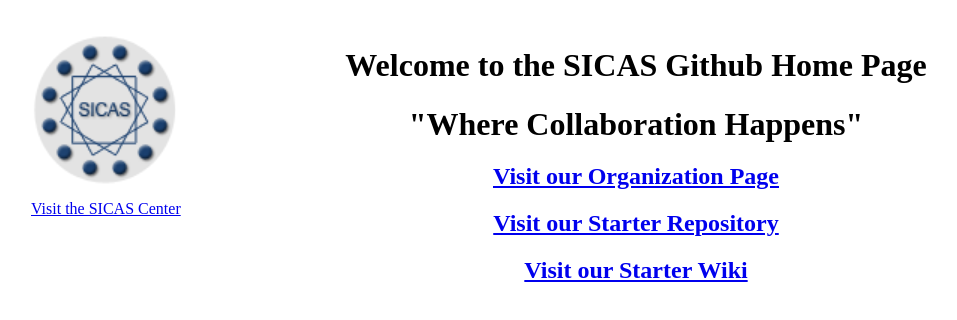
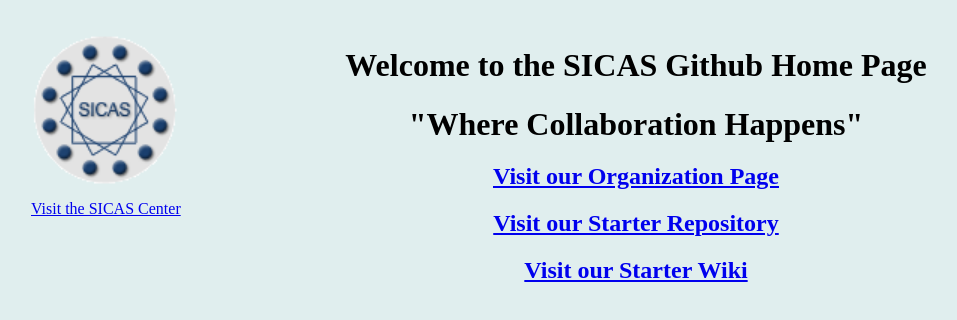
Before and after one commit to SICAS/sicas.github.com, a plain HTML site: page index.html in a window 1280 px wide. Shown: the whole page, without its empty margins (4-961 px from the left). Drawn offline with Linux system fonts and the light colour scheme.

Commit message:
Background color

```diff
--- a/index.html
+++ b/index.html
@@ -2,7 +2,7 @@
 <head>
 <title>SICAS Github</title>
 </head>
-<body>
+<body style="background-color:#E0EEEE">
 <br />
 <h1 align="center"><font size="6"><b>Welcome to the SICAS Github Home Page</b></font></h1>
 <h2 align="center"><font size="6"><b>"Where Collaboration Happens"</b></font></h2>
```
